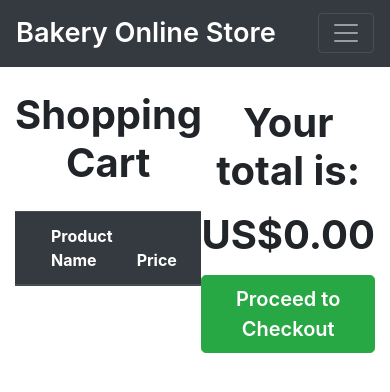
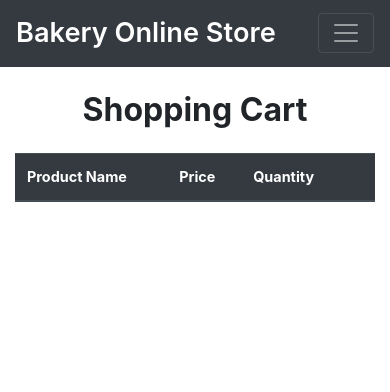
Before and after one commit to jharteaga/react-bakery-online-store, a React (Create React App) app: page /react-bakery-online-store/shopping-cart in a window 390 px wide. Shown: the top 392 px of the page. Built offline with nearby package versions, Linux system fonts and the light colour scheme.

Commit message:
Add responsive design

```diff
--- a/src/App.js
+++ b/src/App.js
@@ -58,7 +58,7 @@ function App() {
   };
 
   const handleShowCart = () => {
-    console.log(cartItems);
+    //console.log(cartItems);
   };
 
   useEffect(() => {
--- a/src/components/ContactUs.jsx
+++ b/src/components/ContactUs.jsx
@@ -76,7 +76,7 @@ function ContactUs(props) {
             <div className="alert alert-danger">This field is required</div>
           )}
         </div>
-        <button type="submit" className="btn btn-primary">
+        <button type="submit" className="btn btn-primary btn-contact-send">
           Send
         </button>
       </form>
--- a/src/components/Menu.jsx
+++ b/src/components/Menu.jsx
@@ -96,7 +96,7 @@ function Menu(props) {
             </React.Fragment>
           )}
           {currentUser && (
-            <div>
+            <div data-toggle="collapse" data-target=".navbar-collapse.show">
               <span className="user-info">
                 Welcome, {currentUser.firstName}!
               </span>
--- a/src/components/ShoppingCart.jsx
+++ b/src/components/ShoppingCart.jsx
@@ -14,9 +14,14 @@ function ShoppingCart(props) {
 
   return (
     <div className="shopping-container">
+      {listItems
+        .reduce((accum, currentVal) => {
+          return accum + currentVal[0].price * currentVal.length;
+        }, 0)
+        .toFixed(2) !== '0.00' && (
         <div className="preview-checkout mt-2">
           <h1>
-          <p>Your total is: </p> US$
+            <p>Total: </p> US$
             {listItems
               .reduce((accum, currentVal) => {
                 return accum + currentVal[0].price * currentVal.length;
@@ -27,12 +32,13 @@ function ShoppingCart(props) {
             Proceed to Checkout
           </button>
         </div>
-      <div className="table-responsive-sm mb-5">
+      )}
+      <div className="table-responsive-sm mb-5 shopping-table">
         <h1 className="mb-4">Shopping Cart</h1>
         <table className="table">
           <thead className="thead-dark">
             <tr>
-              <th></th>
+              <th className="image-col"></th>
               <th>Product Name</th>
               <th>Price</th>
               <th>Quantity</th>
@@ -42,7 +48,7 @@ function ShoppingCart(props) {
           <tbody>
             {listItems.map((item) => (
               <tr key={item[0].id} className="">
-                <td>
+                <td className="image-col">
                   <img src={item[0].image} alt="product" className="img-cart" />
                 </td>
                 <td>{item[0].name}</td>
--- a/src/components/common/Cart.jsx
+++ b/src/components/common/Cart.jsx
@@ -22,6 +22,7 @@ export default function Cart() {
       aria-label="cart"
       id="cart-icon"
       onClick={cartContext.onShowCart}
+      className="cart"
     >
       <StyledBadge badgeContent={cartContext.numItems} color="primary">
         <ShoppingCartIcon
--- a/src/scss/main.scss
+++ b/src/scss/main.scss
@@ -103,8 +103,21 @@ h1 {
 .shopping-container {
   display: flex;
   flex-direction: row-reverse;
-  justify-content: space-between;
+  justify-content: space-evenly;
   align-items: flex-start;
+  margin: 0;
+  padding: 0;
+
+  & .shopping-table {
+    width: 800px;
+    max-width: 100%;
+    margin-right: 2em;
+  }
+}
+
+.cart,
+.cart:focus {
+  outline: none;
 }
 
 //********************************************
@@ -195,12 +208,52 @@ h1 {
   .drinks {
     grid-template-columns: repeat(3, auto);
   }
+
+  .shopping-container {
+    flex-direction: column;
+    align-items: center;
+    margin: 0 auto;
+
+    & .preview-checkout {
+      display: flex;
+      width: 95%;
+      justify-content: center;
+      align-items: center;
+      margin-bottom: 2em;
+
+      & h1 {
+        margin-right: 2em;
+        font-size: 1.5rem;
+      }
+
+      & button {
+        font-size: 1rem;
+      }
+    }
+
+    & .shopping-table {
+      font-size: 0.9rem;
+      margin: 0 auto;
+
+      & h1 {
+        font-size: 2rem;
+      }
+    }
+  }
+
+  .image-col {
+    display: none;
+  }
 }
 
 @include mediaMd {
   .bakery,
   .drinks {
     grid-template-columns: repeat(2, auto);
+  }
+
+  .btn-contact-send {
+    width: 20%;
   }
 }
 
@@ -212,6 +265,10 @@ h1 {
   .bakery,
   .drinks {
     grid-template-columns: repeat(1, auto);
+  }
+
+  .btn-contact-send {
+    width: 100%;
   }
 }
 
```
Lines whose indentation alone changed are shown as unchanged.
